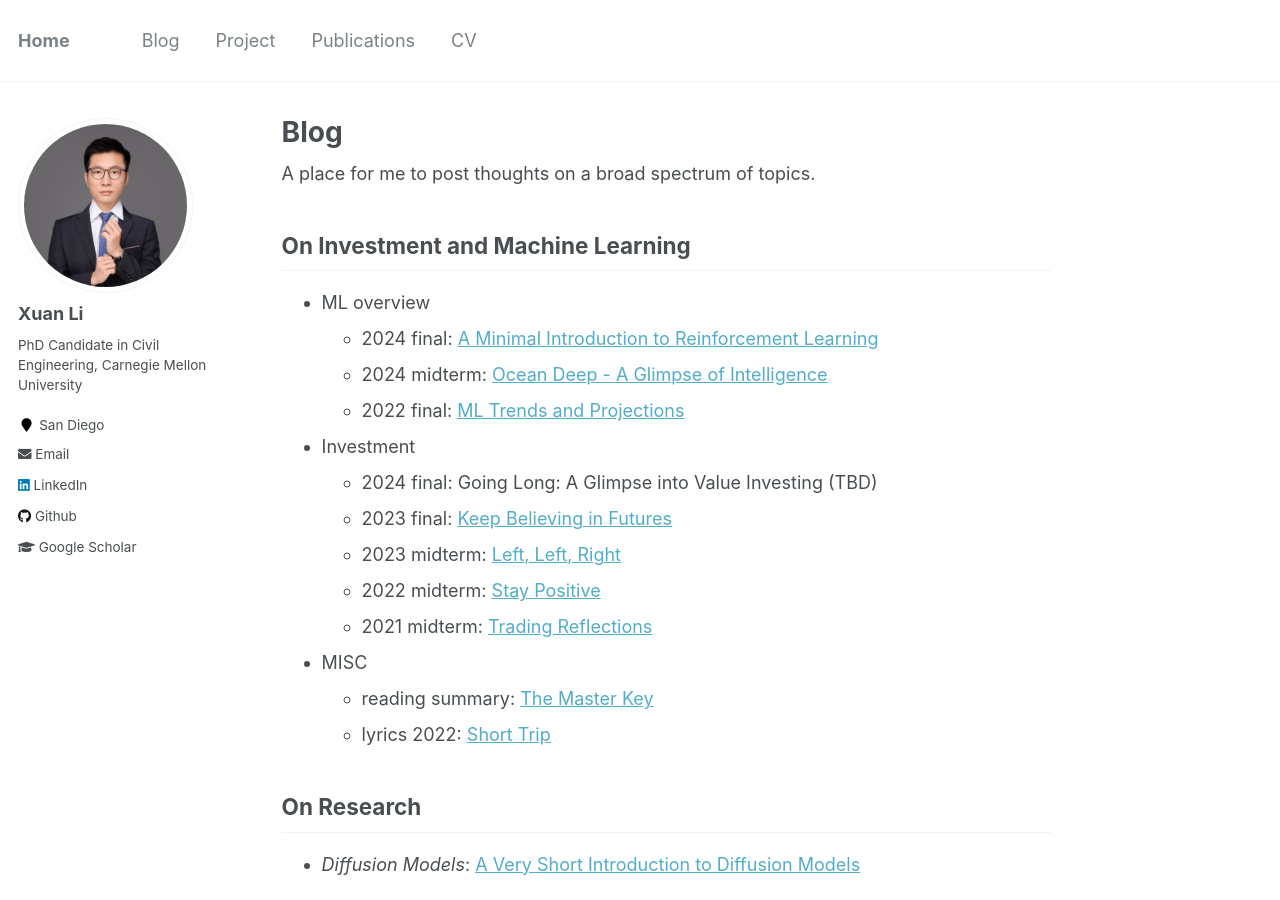
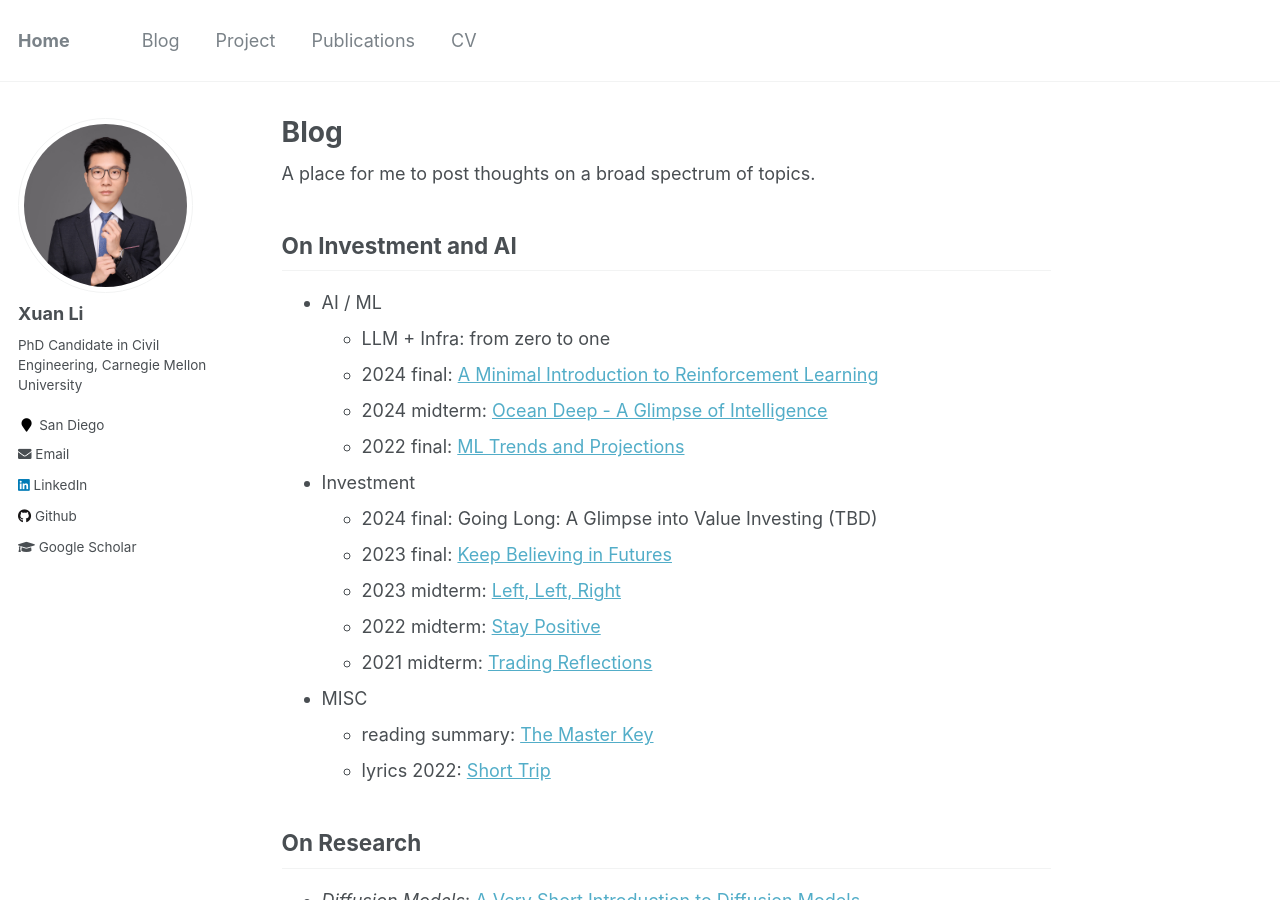
Before and after one commit to milanlx/milanlx.github.io, a Jekyll site: the page built from _pages/blog.md, in a window 1280 px wide and 900 px high. Built offline with Jekyll 4.4.1, drawn with Linux system fonts in a browser that asks for light colours.

Commit message:
Update blog.md

```diff
--- a/_pages/blog.md
+++ b/_pages/blog.md
@@ -6,9 +6,10 @@ author_profile: true
 
 A place for me to post thoughts on a broad spectrum of topics.
 
-On Investment and Machine Learning
+On Investment and AI
 ---------------
-* ML overview
+* AI / ML
+  - LLM + Infra: from zero to one
   - 2024 final: [A Minimal Introduction to Reinforcement Learning](https://milanlx.github.io/files/blogs/rl_intro_2024.pdf)
   - 2024 midterm: [Ocean Deep - A Glimpse of Intelligence](https://milanlx.github.io/files/blogs/ML_thoughts_2024.pdf)
   - 2022 final: [ML Trends and Projections](https://milanlx.github.io/files/blogs/ML_thoughts_2022.pdf)
```
